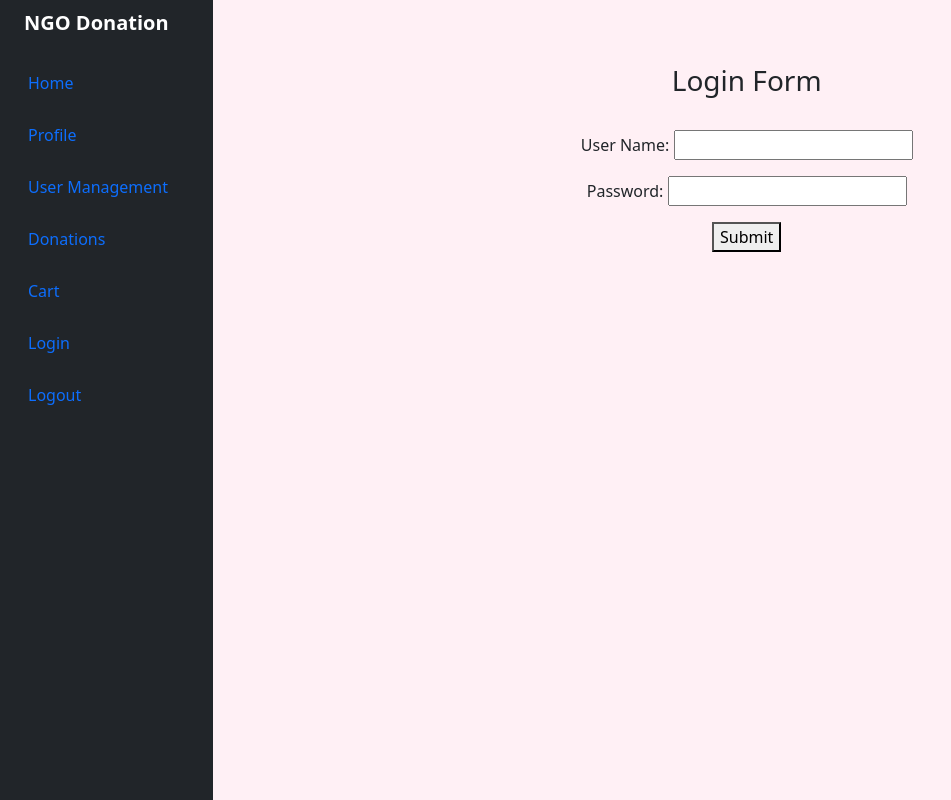
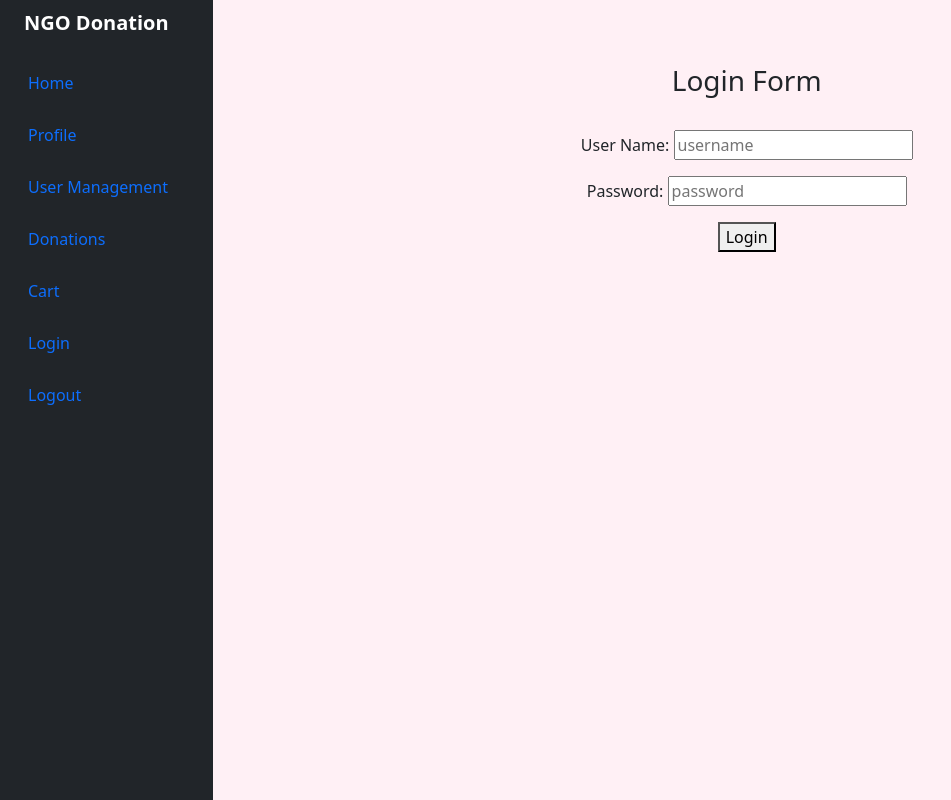
Before and after one commit to Ruchi155/NGO_Angular, an Angular app: page /login in a window 1280 px wide. Shown: the whole page, without its empty margins (0-951 px from the left). Built offline with nearby package versions, Linux system fonts and the light colour scheme.

Commit message:
Basic configuration for login with database and update pass input box to hide password

```diff
--- a/src/app/app-routing.module.ts
+++ b/src/app/app-routing.module.ts
@@ -16,6 +16,8 @@ import { UsersComponent } from './users/users.component';
 
 const routes: Routes = [
 
+
+  {path:'login', redirectTo:"login",pathMatch:"full"},
   { path:'home',component: HomeComponent},
   {path:'login', component: LoginComponent},
   //{path:'profiles', component: ProfileManagementComponent},
--- a/src/app/login/login.component.html
+++ b/src/app/login/login.component.html
@@ -4,12 +4,13 @@
 
 <div class= "container" align="center">
 
- <form #loginForm="ngForm" (ngSubmit)="doLogin()">
+ <form action="login" method="post">
 
-   <p>User Name: <input type='text'  name='username' ngModel></p>
-   <p>Password: <input type="password"  name="password" ngModel></p>
-   <p><button type="submit">Submit</button></p>
+   <p>User Name: <input type='text'  name='username' id='email' [(ngModel)]="username" placeholder="username"></p>
+   <p>Password: <input type="password"  name="password"  id='password' [(ngModel)]="password" placeholder="password"></p>
+   <p><button type="submit" name ="login" id ="go" value="login" (click)="doLogin()">Login</button></p>
  </form>
+
 </div>
 <br>
 <!--
--- a/src/app/login/login.component.ts
+++ b/src/app/login/login.component.ts
@@ -1,7 +1,6 @@
 import { Component, OnInit } from '@angular/core';
-import { ActivatedRoute, Router } from '@angular/router';
-import { AuthguardService } from '../services/authservice';
-import { UserService } from 'src/app/services/userservice';
+import { Router } from '@angular/router';
+import { LoginService } from '../services/loginservice.service';
 @Component({
   selector: 'app-login',
   templateUrl: './login.component.html',
@@ -10,13 +9,10 @@ import { UserService } from 'src/app/services/userservice';
 export class LoginComponent implements OnInit {
 
   invalidCredentialMsg: string | undefined;
-  useremail!:string  ;
+  username!:string  ;
   password!:string  ;
   message: any;
-  constructor(private authService: AuthguardService,
-    private router: Router,
-    private activatedRoute:ActivatedRoute,
-    private userService :UserService) {
+  constructor(private loginservice: LoginService,private router:Router) {
   }
 
   ngOnInit() {
@@ -24,10 +20,12 @@ export class LoginComponent implements OnInit {
 
 
   doLogin(){
-    let resp = this.userService.login(this.useremail,this.password) .subscribe(
-      data =>
-      { this.message =  data;}
-    )
+    let resp = this.loginservice.login(this.username,this.password)
+    resp.subscribe(data=>{console.log(data)})
+    console.log(this.username);
+    console.log(this.password);
+    this.router.navigate(["home"]);
+
   }
 
 
--- a/src/app/services/authservice.ts
+++ b/src/app/services/authservice.ts
@@ -1,6 +1,7 @@
 import { HttpClient } from '@angular/common/http';
 import { Injectable } from '@angular/core';
 import { of } from 'rxjs';
+import { Users } from '../models/users';
 import { UserService } from './userservice';
 
 @Injectable({
@@ -11,6 +12,7 @@ export class AuthguardService {
   private isloggedIn: boolean;
   userName!: string;
   password!: string;
+  user!: Users;
 
   constructor(private userserv: UserService,private http:HttpClient) {
       this.isloggedIn=false;
@@ -20,8 +22,8 @@ export class AuthguardService {
       //Assuming users are provided the correct credentials.
       //In real app you will query the database to verify.
       this.isloggedIn=true;
-      this.userName=username;
-      this.password=password;
+      this.userName=this.user.email;
+      this.password=this.user.password;
       return of(this.isloggedIn);
   }
 
--- /dev/null
+++ b/src/app/services/loginservice.service.ts
@@ -0,0 +1,18 @@
+import { HttpClient, HttpHeaders } from '@angular/common/http';
+import { Injectable } from '@angular/core';
+import { Observable } from 'rxjs';
+
+@Injectable({
+  providedIn: 'root'
+})
+export class LoginService {
+
+  //private apiBaseUrl= environment.apiBaseUrl;
+  constructor(private http:HttpClient) { }
+
+  public login(username:string, password:string):Observable<any>
+  {
+    const headers=new HttpHeaders({Authorization: 'Basic' +btoa(username+":"+password)})
+    return this.http.get("http://localhost:8090/login",{headers,responseType:'text' as 'json'});
+  }
+}
--- a/src/app/users/adduser/adduser.component.html
+++ b/src/app/users/adduser/adduser.component.html
@@ -20,7 +20,8 @@
     </div>
     <div>
         <label for="password">Password</label>  <br/>
-        <input type="password" id="password" name="password" [ngModel]="password">
+        <input type="password" id="password" name="password" class="form-control" data-toggle="password" [ngModel]="password">
+        <input type="password" id="password" name="password" data-toggle="password" [ngModel]="password">
     </div>
 
     <div>
```
